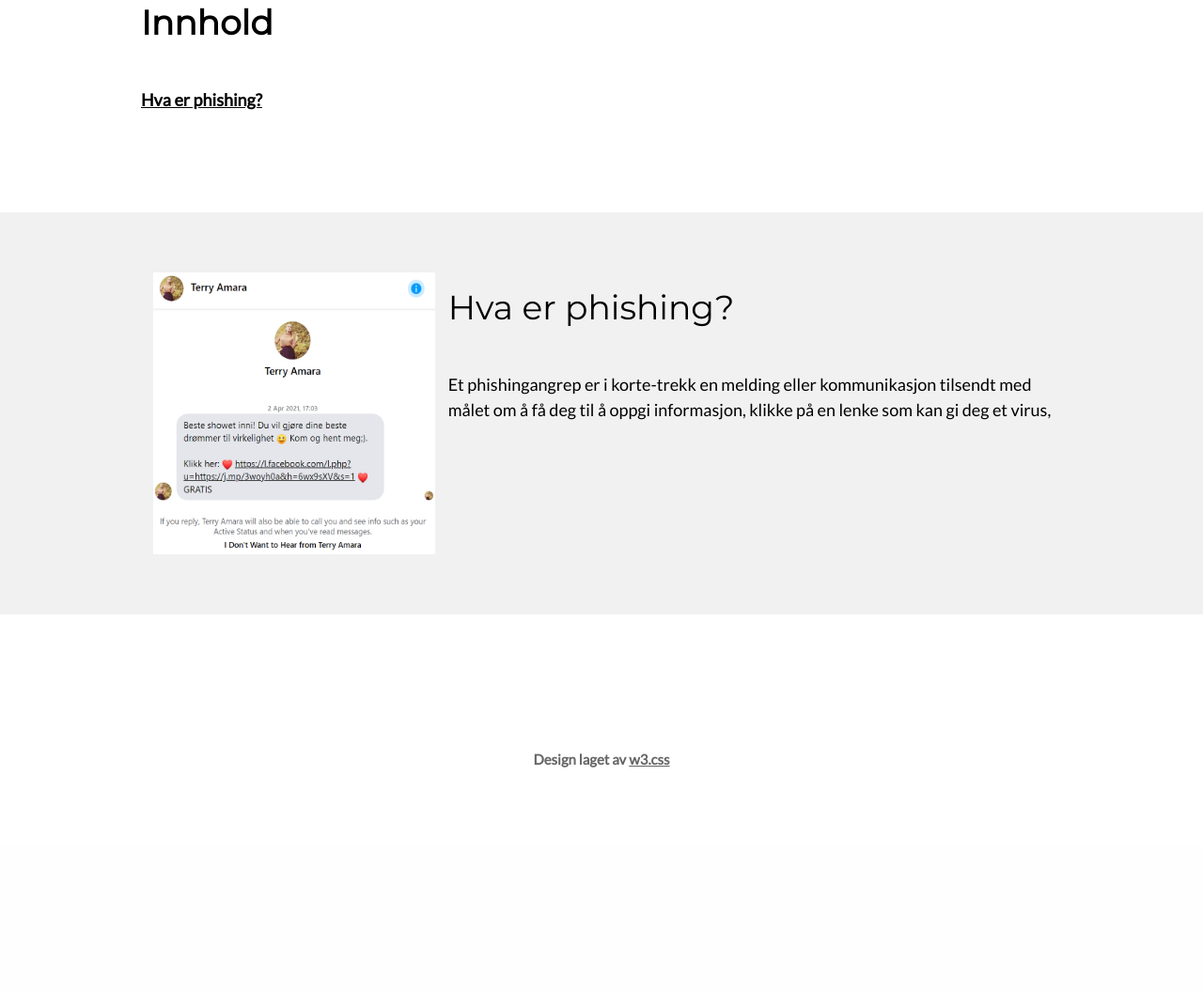
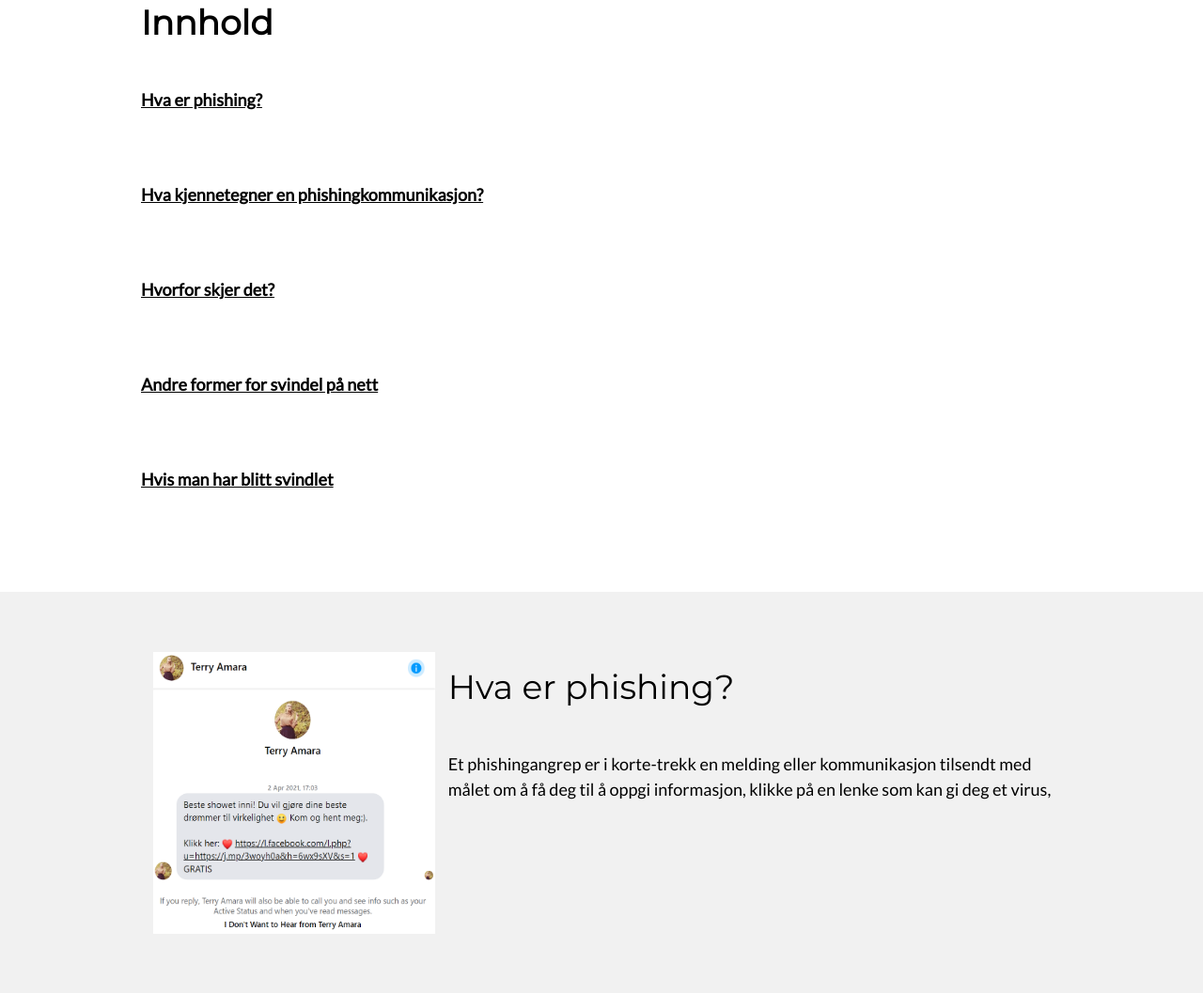
Before and after one commit to mojitoen/SP2, a Flask app: page /svindel in a window 1280 px wide. Shown: the part 529-1586 px from the top of the page at 94% size. Before the commit the page ends 1346 px from the top, so only its background shows below. Run offline with Flask 2, Linux system fonts and the light colour scheme.

Commit message:
Siste HTML endring slik at odin kan fikse HTML koden min

```diff
--- a/templates/swindle.html
+++ b/templates/swindle.html
@@ -47,7 +47,10 @@ body,h1,h2,h3,h4,h5,h6 {font-family: "Lato", sans-serif}
     <div class="w3-twothird">
       <h1><a id="innhold"</a><b>Innhold<b/></h1>
       <h5 class="w3-padding-32"><b><a href="#hvaerphishing">Hva er phishing?</a></b></h5>
-
+      <h5 class="w3-padding-32"><b><a href="#kjennetegn">Hva kjennetegner en phishingkommunikasjon?</a></b></h5>
+      <h5 class="w3-padding-32"><b><a href="#hvorfor">Hvorfor skjer det?</a></b></h5>
+      <h5 class="w3-padding-32"><b><a href="#svindelformer">Andre former for svindel på nett</a></b></h5>
+      <h5 class="w3-padding-32"><b><a href="#detharskjedd">Hvis man har blitt svindlet</a></b></h5>
     </div>
 
   </div>
```
